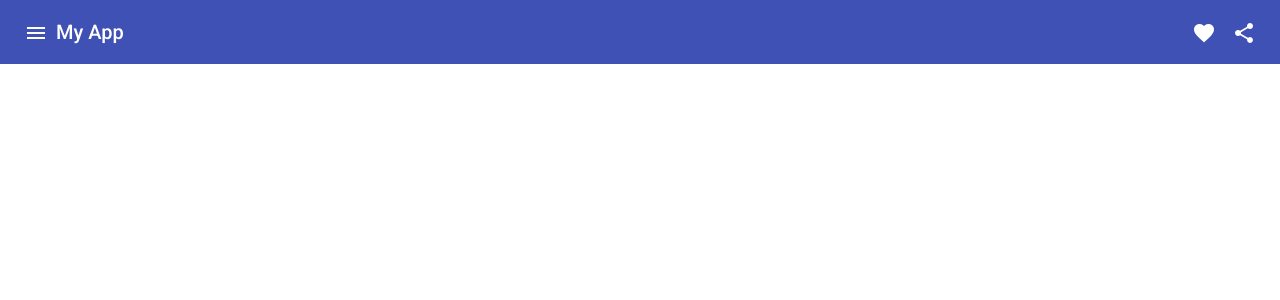
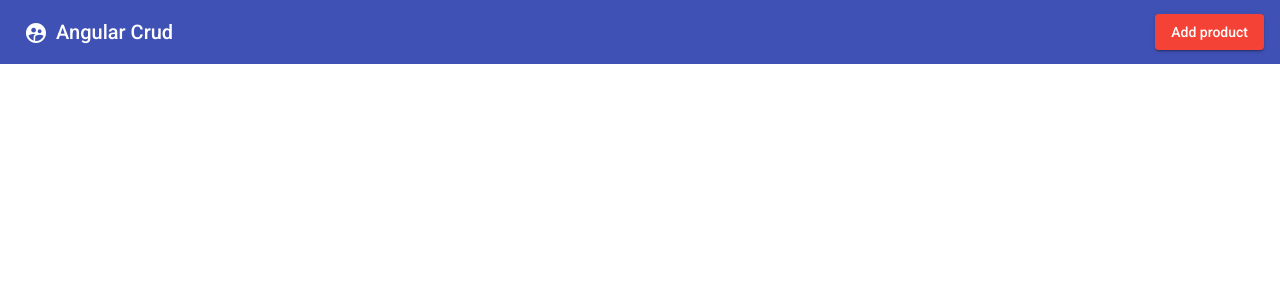
Before and after one commit to anasmak04/CRUD-ANGULAR, an Angular app: page / in a window 1280 px wide. Shown: the top 300 px of the page. Built offline with nearby package versions, Linux system fonts and the light colour scheme.

Commit message:
add a dialog

```diff
--- a/src/app/app.module.ts
+++ b/src/app/app.module.ts
@@ -2,16 +2,19 @@
 import { BrowserModule } from '@angular/platform-browser';
 import {MatToolbarModule} from '@angular/material/toolbar';
 import {MatIconModule} from '@angular/material/icon';
+import {MatDialogModule} from '@angular/material/dialog';
 
 import { AppComponent } from './app.component';
 import { BrowserAnimationsModule } from '@angular/platform-browser/animations';
 import {MatButtonModule} from '@angular/material/button';
 import { HomeComponent } from './components/home/home.component';
+import { DialogComponent } from './components/dialog/dialog.component';
 
 @NgModule({
   declarations: [
     AppComponent,
-    HomeComponent
+    HomeComponent,
+    DialogComponent
   ],
   imports: [
     BrowserModule,
@@ -19,6 +22,7 @@
     MatIconModule,
     BrowserAnimationsModule,
     MatButtonModule,
+    MatDialogModule,
   ],
   providers: [],
   bootstrap: [AppComponent]
--- /dev/null
+++ b/src/app/components/dialog/dialog.component.html
@@ -0,0 +1 @@
+<p>dialog works!</p>
--- /dev/null
+++ b/src/app/components/dialog/dialog.component.ts
@@ -0,0 +1,15 @@
+import { Component, OnInit } from '@angular/core';
+
+@Component({
+  selector: 'app-dialog',
+  templateUrl: './dialog.component.html',
+  styleUrls: ['./dialog.component.css']
+})
+export class DialogComponent implements OnInit {
+
+  constructor() { }
+
+  ngOnInit(): void {
+  }
+
+}
--- a/src/app/components/home/home.component.html
+++ b/src/app/components/home/home.component.html
@@ -1,13 +1,12 @@
     <mat-toolbar color="primary">
       <button mat-icon-button class="example-icon" aria-label="Example icon-button with menu icon">
-        <mat-icon>menu</mat-icon>
+        <mat-icon>supervised_user_circle</mat-icon>
       </button>
-      <span>My App</span>
+      <span>Angular Crud</span>
       <span class="example-spacer"></span>
       <button mat-icon-button class="example-icon favorite-icon" aria-label="Example icon-button with heart icon">
-        <mat-icon>favorite</mat-icon>
+
       </button>
-      <button mat-icon-button class="example-icon" aria-label="Example icon-button with share icon">
-        <mat-icon>share</mat-icon>
-      </button>
+      <button mat-raised-button color="warn" (click)="openDialog()">Add product</button>
+
     </mat-toolbar>
--- a/src/app/components/home/home.component.ts
+++ b/src/app/components/home/home.component.ts
@@ -1,4 +1,6 @@
 import { Component, OnInit } from '@angular/core';
+import {MatDialog, MAT_DIALOG_DATA} from '@angular/material/dialog';
+import { DialogComponent } from '../dialog/dialog.component';
 
 @Component({
   selector: 'app-home',
@@ -7,9 +9,14 @@
 })
 export class HomeComponent implements OnInit {
 
-  constructor() { }
+  constructor(private dialog : MatDialog) { }
 
   ngOnInit(): void {
   }
+  openDialog() {
+    this.dialog.open(DialogComponent, {
+      width : "30%"
+    });
+  }
 
 }
```
Also changed, not shown: src/app/components/dialog/dialog.component.css (added).
